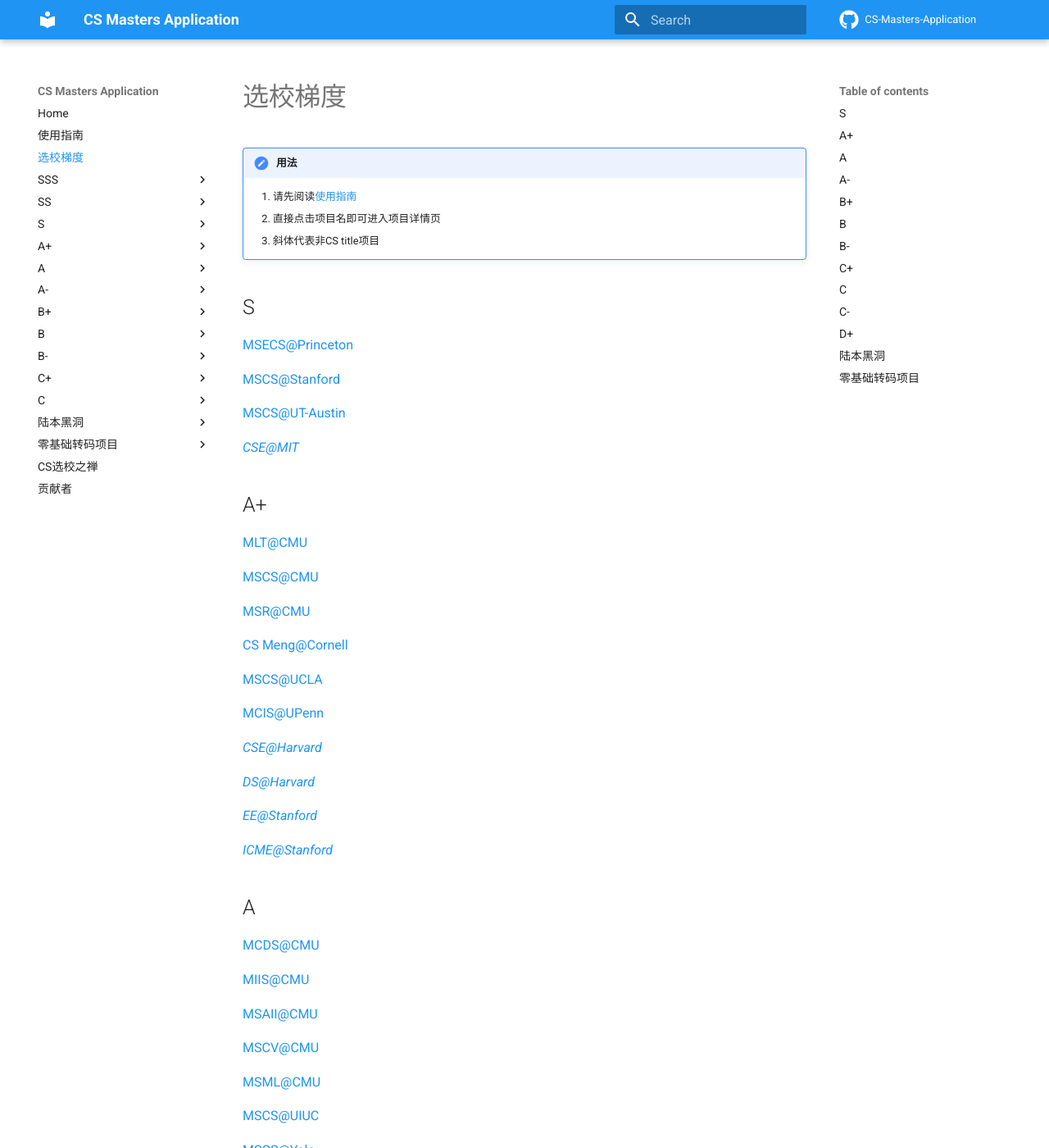
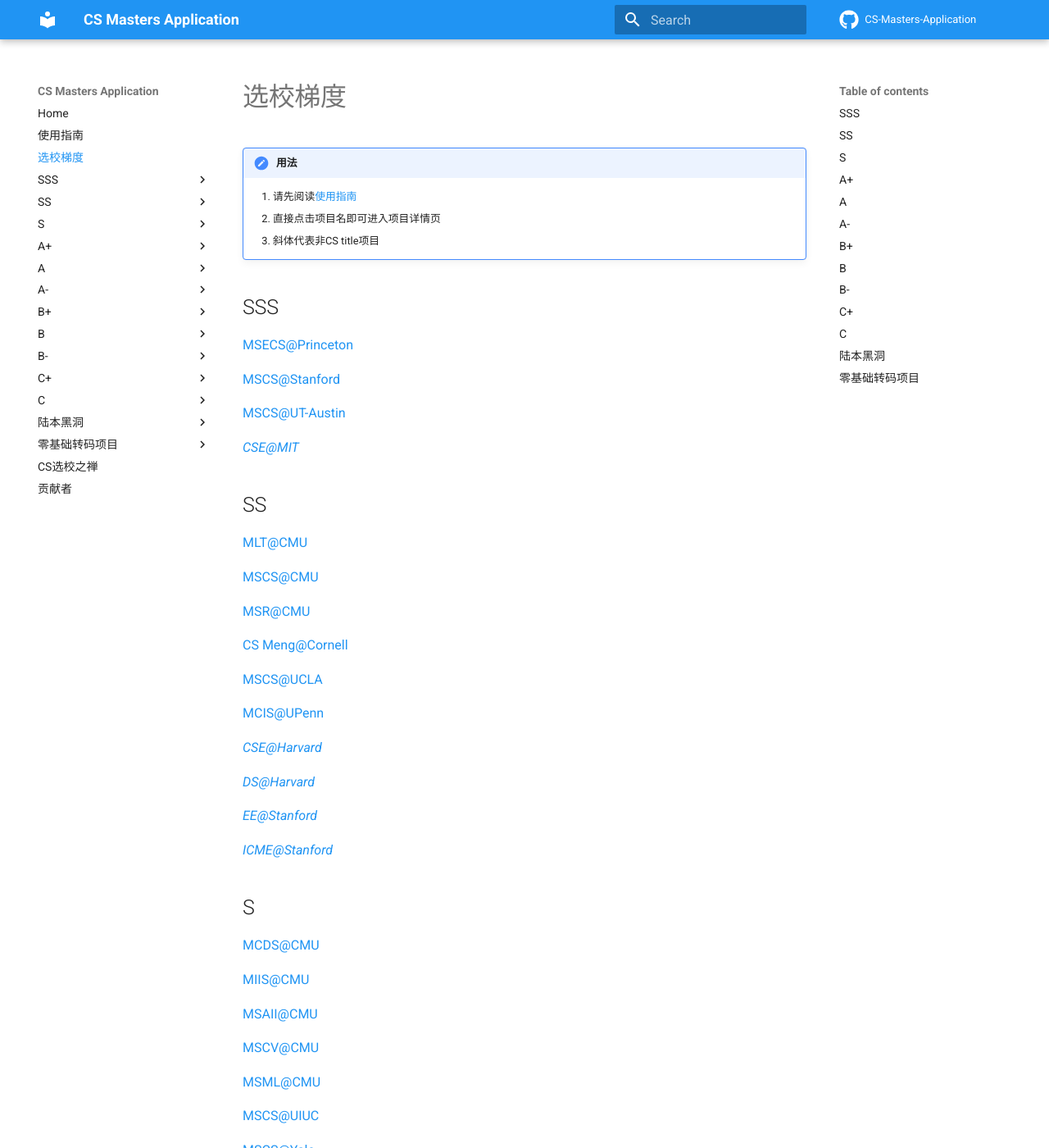
Before and after one commit to opencsapp/opencsapp.github.io, an MkDocs documentation site: the page built from docs/选校梯度.md, in a window 1280 px wide and 1400 px high. Shown: the whole window at 82% size. Built offline with MkDocs 1.6.1 and Material for MkDocs 9.7.7, drawn with Linux system fonts in a browser that asks for light colours; comment, search, counter and statistics services are not loaded; some of the changed text lies outside the part shown.

Commit message:
Update 选校梯度.md

```diff
--- a/docs/选校梯度.md
+++ b/docs/选校梯度.md
@@ -3,7 +3,7 @@
        2. 直接点击项目名即可进入项目详情页
        3. 斜体代表非CS title项目
 
-## S
+## SSS
 
 [MSECS@Princeton](MSECS@Princeton.md)
 
@@ -13,7 +13,7 @@
 
 [*CSE@MIT*](CSE@MIT.md)
 
-## A+
+## SS
 
 [MLT@CMU](MLT@CMU.md)
 
@@ -35,7 +35,7 @@
 
 [*ICME@Stanford*](ICME@Stanford.md)
 
-## A
+## S
 
 [MCDS@CMU](MCDS@CMU.md)
 
@@ -55,7 +55,7 @@
 
 [*DS@UPenn*](DS@UPenn.md)
 
-## A-
+## A+
 
 [EECS Meng@Berkeley](EECS Meng@Berkeley.md)
 
@@ -71,7 +71,7 @@
 
 [*ECE@UT Austin*](ECE@UT Austin.md)
 
-## B+
+## A
 
 [ScM CS@Brown](ScM CS@Brown.md)
 
@@ -93,7 +93,7 @@
 
 [*MDSAI@Waterloo*](MDSAI@Waterloo.md)
 
-## B
+## A-
 
 [SESV@CMU](SESV@CMU.md)
 
@@ -117,7 +117,7 @@
 
 [*DS@UMich*](DS@UMich.md)
 
-## B-
+## B+
 
 [MSE-SS@CMU](MSE-SS@CMU.md)
 
@@ -155,7 +155,7 @@
 
 [*ECE Meng@Waterloo*](ECE Meng@Waterloo.md)
 
-## C+
+## B
 
 [MSECS@JHU](MSECS@JHU.md)
 
@@ -163,7 +163,7 @@
 
 [MSCS@NYU Tandon](MSCS@NYU Tandon.md)
 
-## C
+## B-
 
 [MSCSE@OSU](MSCSE@OSU.md)
 
@@ -195,7 +195,7 @@
 
 [*CE@NYU Tandon*](CE@NYU Tandon.md)
 
-## C-
+## C+
 
 [MSCS@BU](MSCS@BU.md)
 
@@ -213,7 +213,7 @@
 
 [*IS@NEU*](IS@NEU.md)
 
-## D+
+## C
 
 [MSCS@BC](MSCS@BC.md)
 
```
